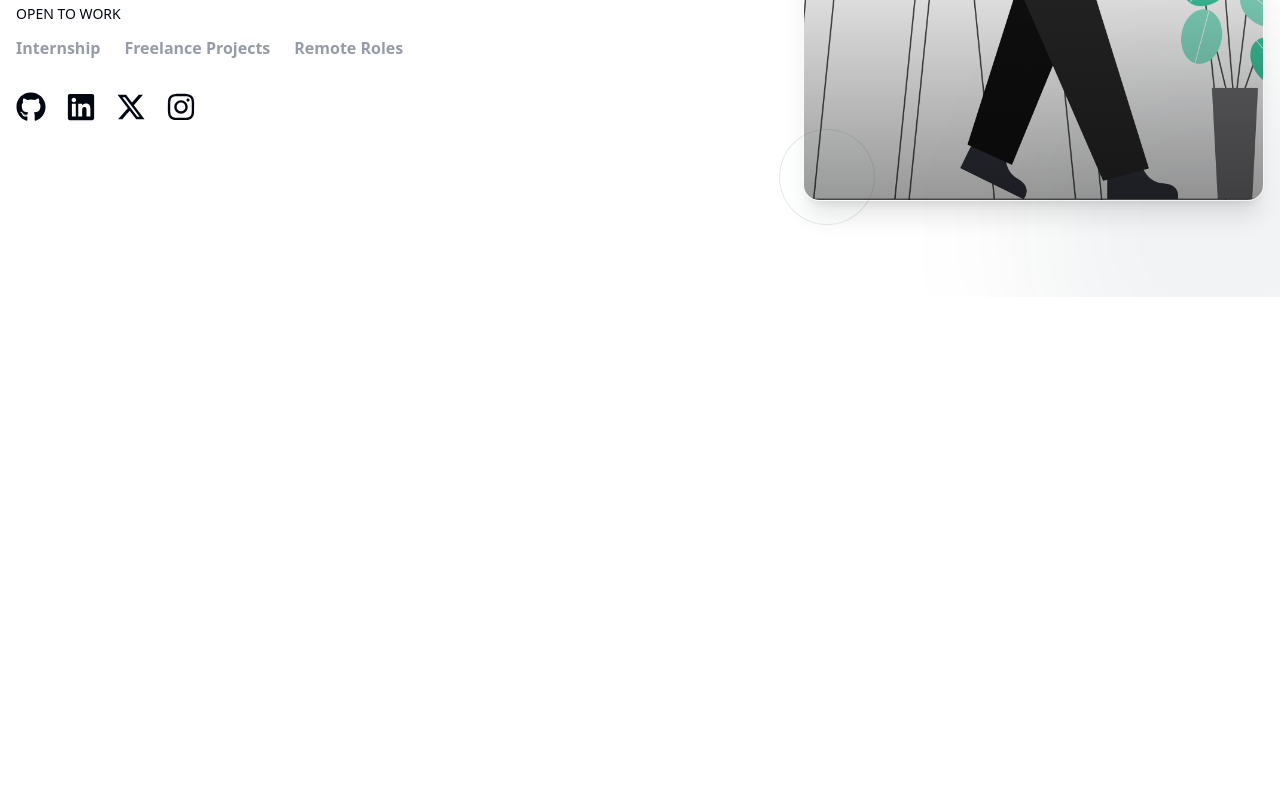
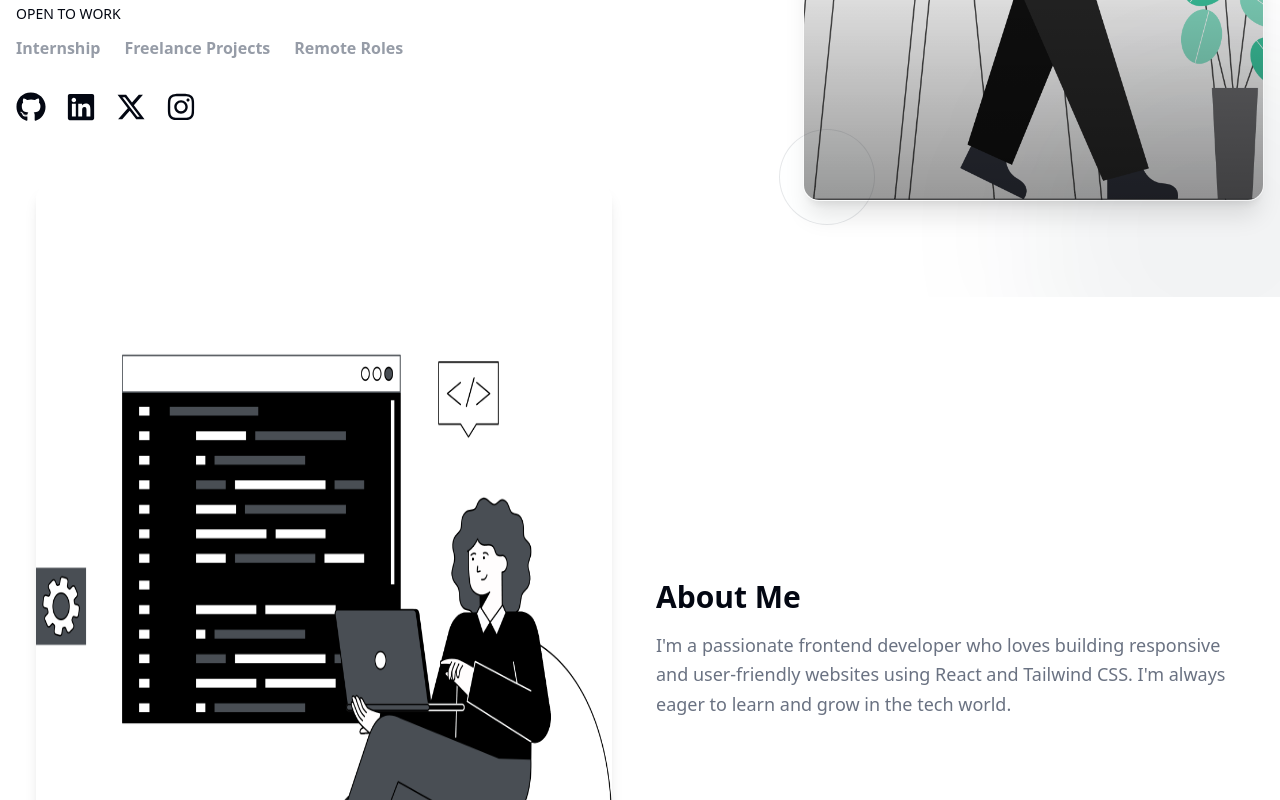
Before and after one commit to shouqatazeez/my-portfolio, a React (Vite) app: page / in a window 1280 px wide. Shown: the part 560-1360 px from the top of the page. Before the commit the page ends 857 px from the top, so only its background shows below. Built offline with nearby package versions, Linux system fonts and the light colour scheme.

Commit message:
add about component in app

```diff
--- a/src/App.jsx
+++ b/src/App.jsx
@@ -2,12 +2,14 @@ import React from "react";
 
 import Navbar from "./components/Navbar";
 import Hero from "./pages/Hero";
+import About from "./pages/About";
 
 const App = () => {
   return (
     <div className="">
       <Navbar />
       <Hero />
+      <About />
     </div>
   );
 };
```
